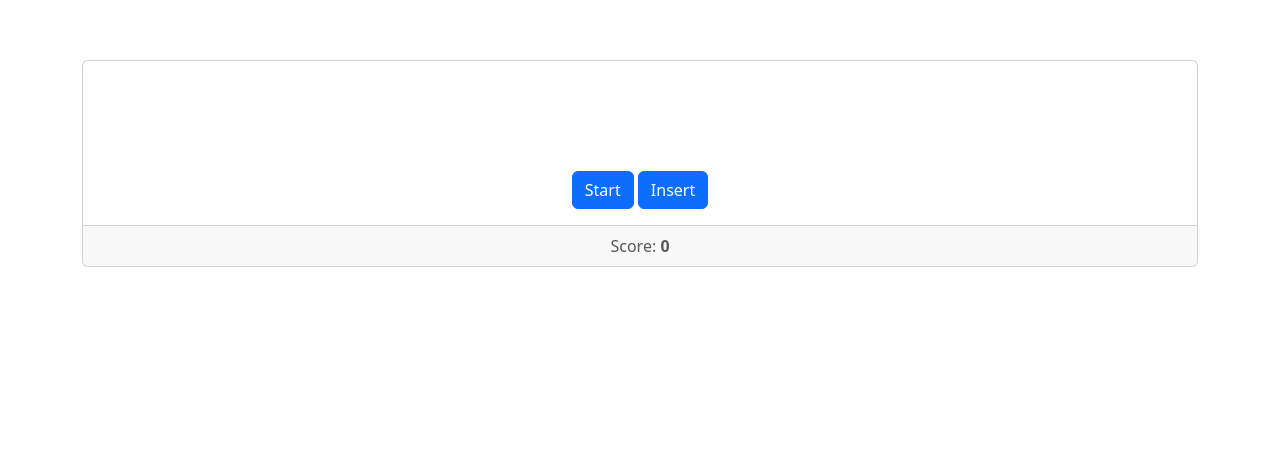
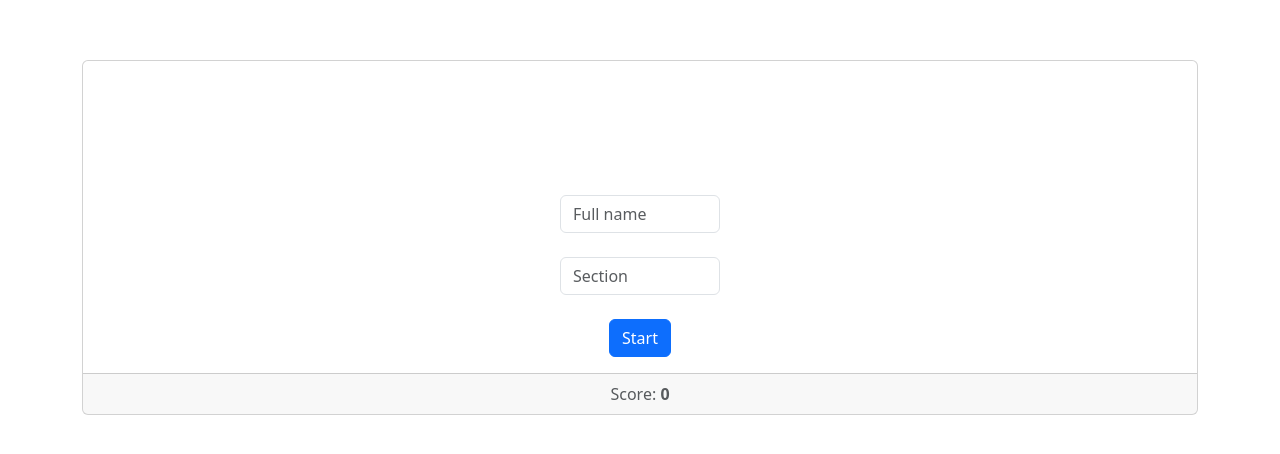
Before and after one commit to jmptiamzon/integeraddition, a plain HTML site: page index.html in a window 1280 px wide. Shown: the part 180-634 px from the top of the page. Drawn offline with nearby package versions, Linux system fonts and the light colour scheme; some packages are replaced by stand-ins of ours; a script that the page names is missing.

Commit message:
Update index.html

```diff
--- a/index.html
+++ b/index.html
@@ -29,17 +29,22 @@
 
               <p id="correctText" style="display: none;"></p>
 
+              <br>
+
               <div class="form-group">
-                <input type="text" class="form-control" id="answerField" placeholder="Input answer" style="width: 20vh; margin: auto; display: none;" disabled>
+                <input type="text" class="form-control" id="fullname" placeholder="Full name" style="width: 20vh; margin: auto;">
               </div>
 
+              <br>
+
               <div class="form-group">
-                <input type="text" class="form-control" id="answerField" placeholder="Input answer" style="width: 20vh; margin: auto; display: none;" disabled>
+                <input type="text" class="form-control" id="section" placeholder="Section" style="width: 20vh; margin: auto;">
               </div>
 
-              <button type="button" class="btn btn-primary" onclick="startQuiz()" id="startButton">Start</button>
-              <button type="button" class="btn btn-primary" id="insertBtn">Insert</button>
-              <button type="button" class="btn btn-primary" onclick="submitAnswer()" id="submitButton" style="display: none;" disabled >Submit</button>
+              <br>
+
+              <button type="button" class="btn btn-primary" id="startButton">Start</button>
+              <button type="button" class="btn btn-primary" id="submitButton" style="display: none;" disabled >Submit</button>
             </div>
             <div class="card-footer text-muted">
               Score: <span><b id="score">0</b></span>
```
